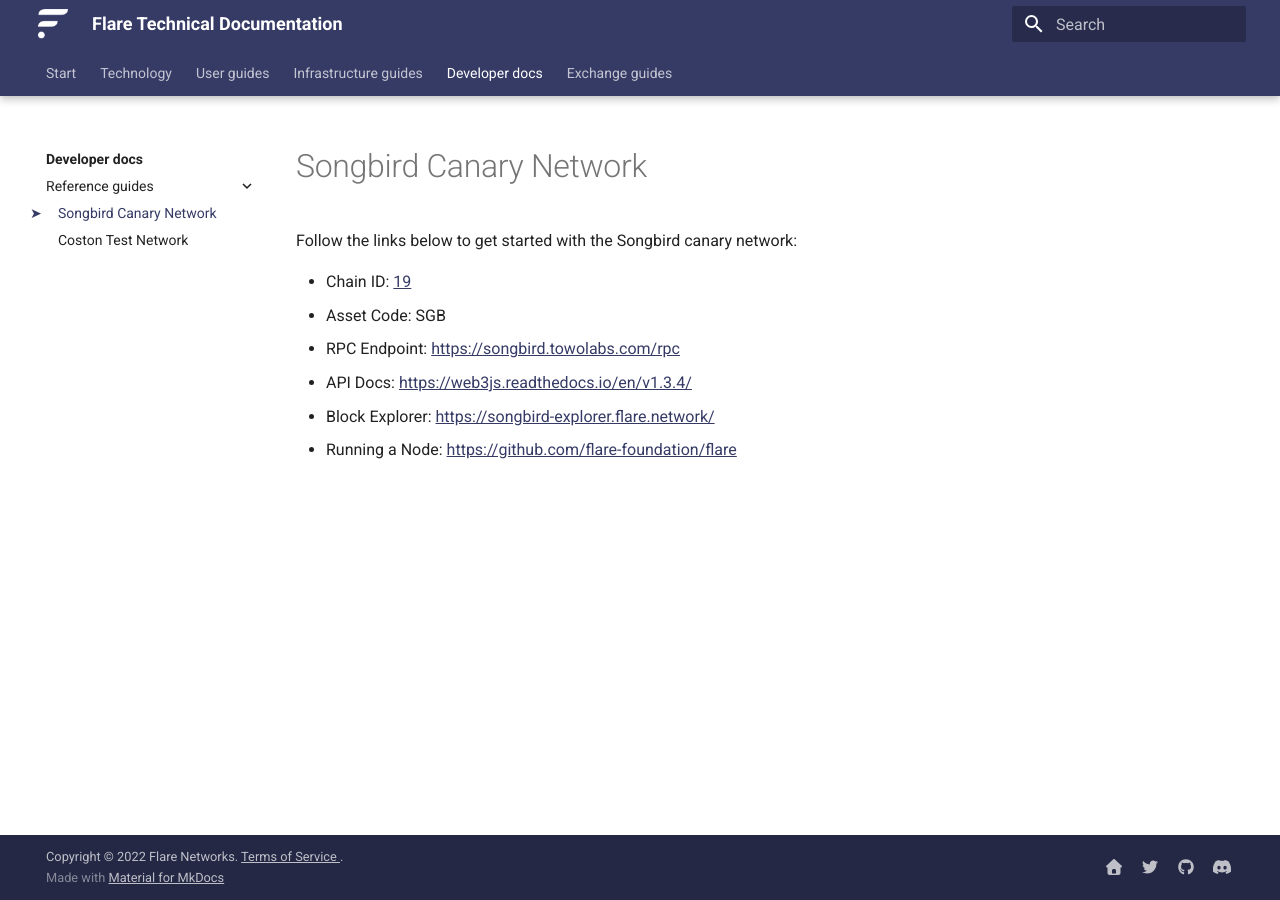
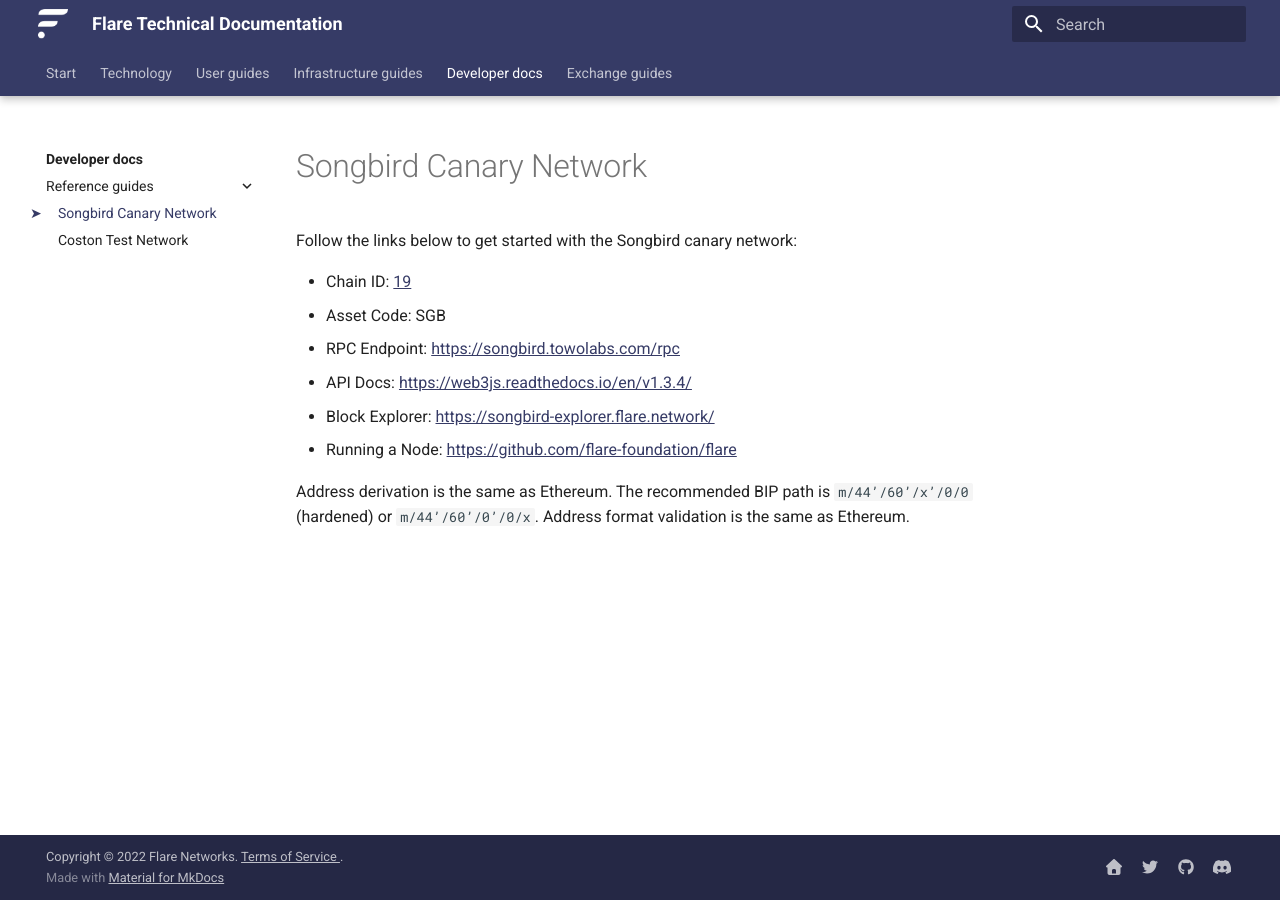
Before and after one commit to flare-foundation/docs, an MkDocs documentation site: the page built from docs/dev/reference/songbird.md, in a window 1280 px wide. Built offline with MkDocs 1.6.1 and Material for MkDocs 9.7.7, drawn with Linux system fonts in a browser that asks for light colours; comment, search, counter and statistics services are not loaded.

Commit message:
Add address derivation to network reference guides

```diff
--- a/docs/dev/reference/songbird.md
+++ b/docs/dev/reference/songbird.md
@@ -8,3 +8,7 @@
 * API Docs: [https://web3js.readthedocs.io/en/v1.3.4/](https://web3js.readthedocs.io/en/v1.3.4/)
 * Block Explorer: [https://songbird-explorer.flare.network/](https://songbird-explorer.flare.network)
 * Running a Node: [https://github.com/flare-foundation/flare](https://github.com/flare-foundation/flare)
+
+Address derivation is the same as Ethereum.
+The recommended BIP path is `m/44’/60’/x’/0/0` (hardened) or `m/44’/60’/0’/0/x`.
+Address format validation is the same as Ethereum.
```
Also changed, not shown: docs/dev/reference/coston-testnet.md (+4 -0 lines).
